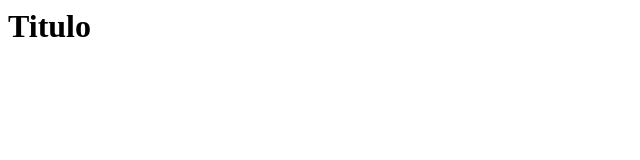
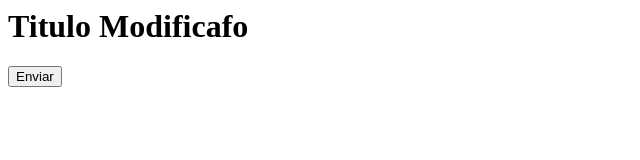
Before and after one commit to DiegoLera/Diegosthings, a plain HTML site: page index.html in a window 1280 px wide. Shown: the whole page, without its empty margins (0-640 px from the left). Drawn offline with Linux system fonts and the light colour scheme.

Commit message:
BotonEnviar

```diff
--- a/index.html
+++ b/index.html
@@ -7,6 +7,9 @@
     <title>Pruebas Git</title>
 </head>
 <body>
-    <h1>Titulo</h1>
+    <h1>Titulo Modificafo</h1>
+    <form action="#" method="get">
+        <input type="button" value="Enviar">
+    </form>
 </body>
 </html>
```
